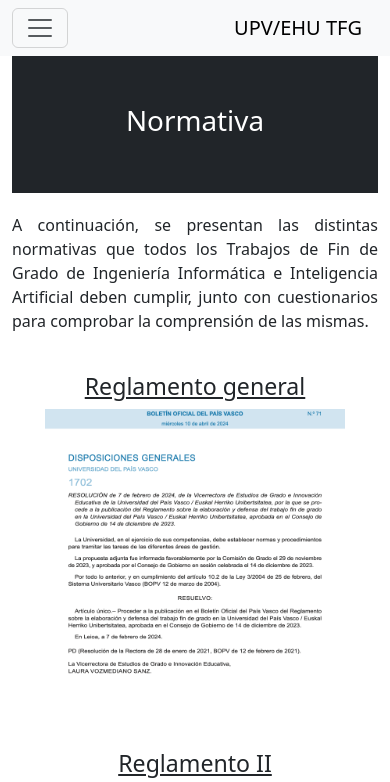
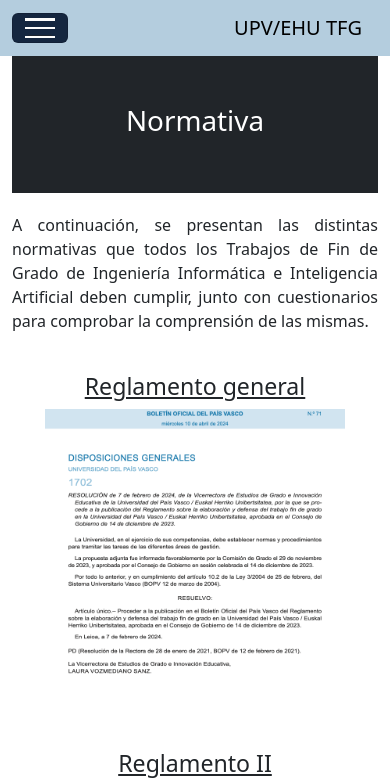
Before and after one commit to agarciacif/web_IPC, a website built with Vite: page normativa.html in a window 390 px wide. Shown: the top 782 px of the page. Built offline with nearby package versions, Linux system fonts and the light colour scheme.

Commit message:
aplicar navbar css a todas las páginas

```diff
--- a/normativa.html
+++ b/normativa.html
@@ -8,16 +8,20 @@
       href="https://cdn.jsdelivr.net/npm/bootstrap@5.3.0/dist/css/bootstrap.min.css"
       rel="stylesheet"
     />
-    <link rel="stylesheet" href="menu.css" />
+    <link href="style.css" rel="stylesheet">
   </head>
 
   <body>
-    <nav class="navbar navbar-expand-lg navbar-light bg-light">
+    <nav class="navbar navbar-expand-lg navbar-light" id="menuNav">
       <div class="container">
-          <button class="navbar-toggler" type="button" data-bs-toggle="collapse" data-bs-target="#navbarNav" aria-controls="navbarNav" aria-expanded="false" aria-label="Toggle navigation">
-              <span class="navbar-toggler-icon"></span>
-          </button>
-          <a class="navbar-brand" href="/index.html">UPV/EHU TFG</a>
+        <button class="navbar-toggler" type="button" data-bs-toggle="collapse" data-bs-target="#navbarNav" aria-controls="navbarNav" aria-expanded="false" aria-label="Toggle navigation" id="botonNav">
+          <span class="navbar-toggler-icon">
+            <span></span> <!-- Línea superior -->
+            <span></span> <!-- Línea del medio -->
+            <span></span> <!-- Línea inferior -->
+          </span>
+        </button>
+          <a class="navbar-brand" href="./index.html">UPV/EHU TFG</a>
           <div class="collapse navbar-collapse" id="navbarNav">
               <ul class="navbar-nav">
                   <li class="nav-item">
@@ -40,10 +44,10 @@
                   </li>
               </ul>
 
-            </div>
-        </div>
-    </div>
-  </nav>
+              </div>
+          </div>
+      </div>
+    </nav>
     <div class="container">
       <main>
         <header
```
Also changed, not shown: licencias.html (+11 -7 lines), manualDeGestionYCalendario.html (+12 -7 lines), profesorado.html (+10 -5 lines), sobreNosotros.html (+13 -8 lines), tfgPrevios.html (+13 -8 lines).
